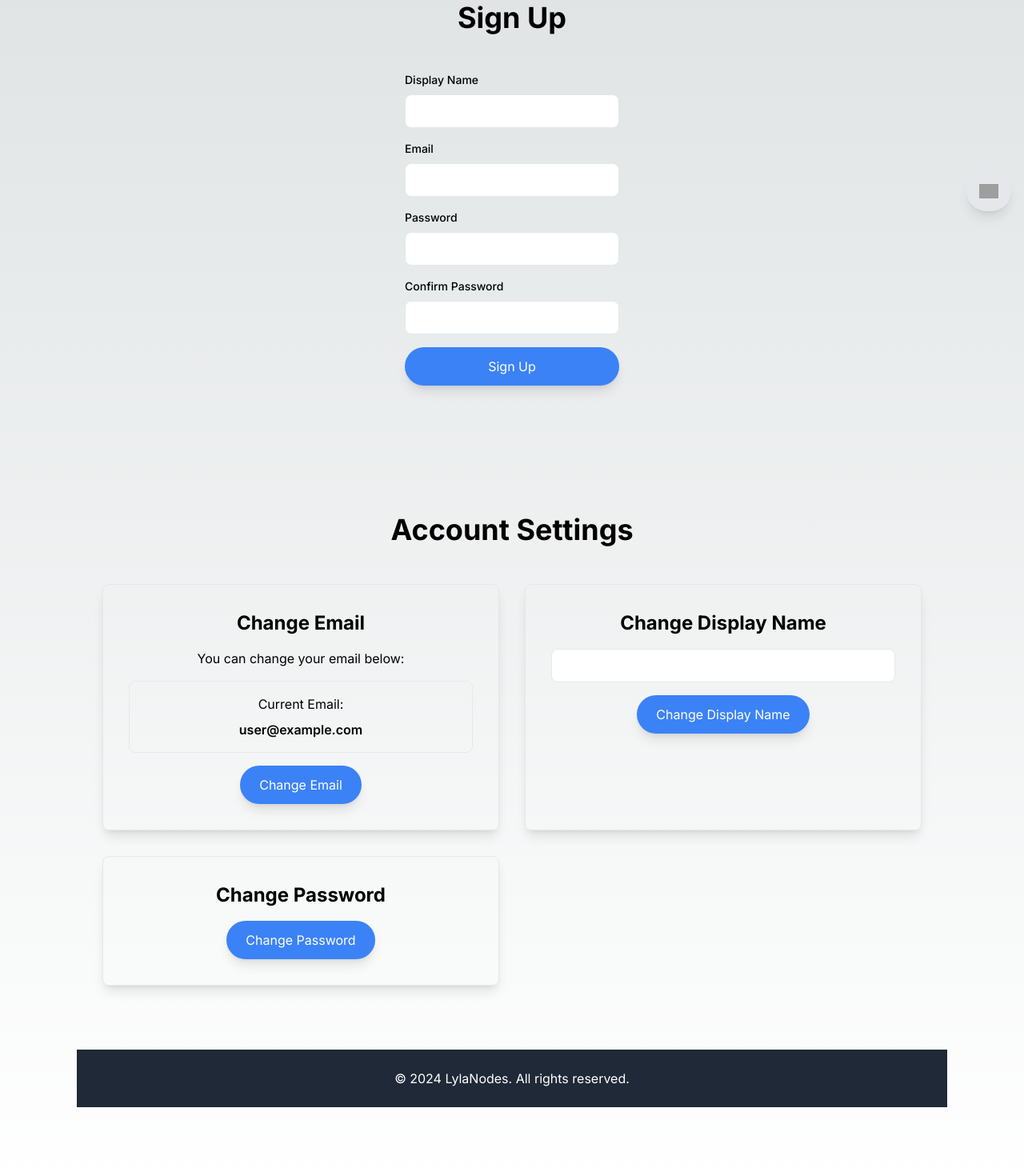
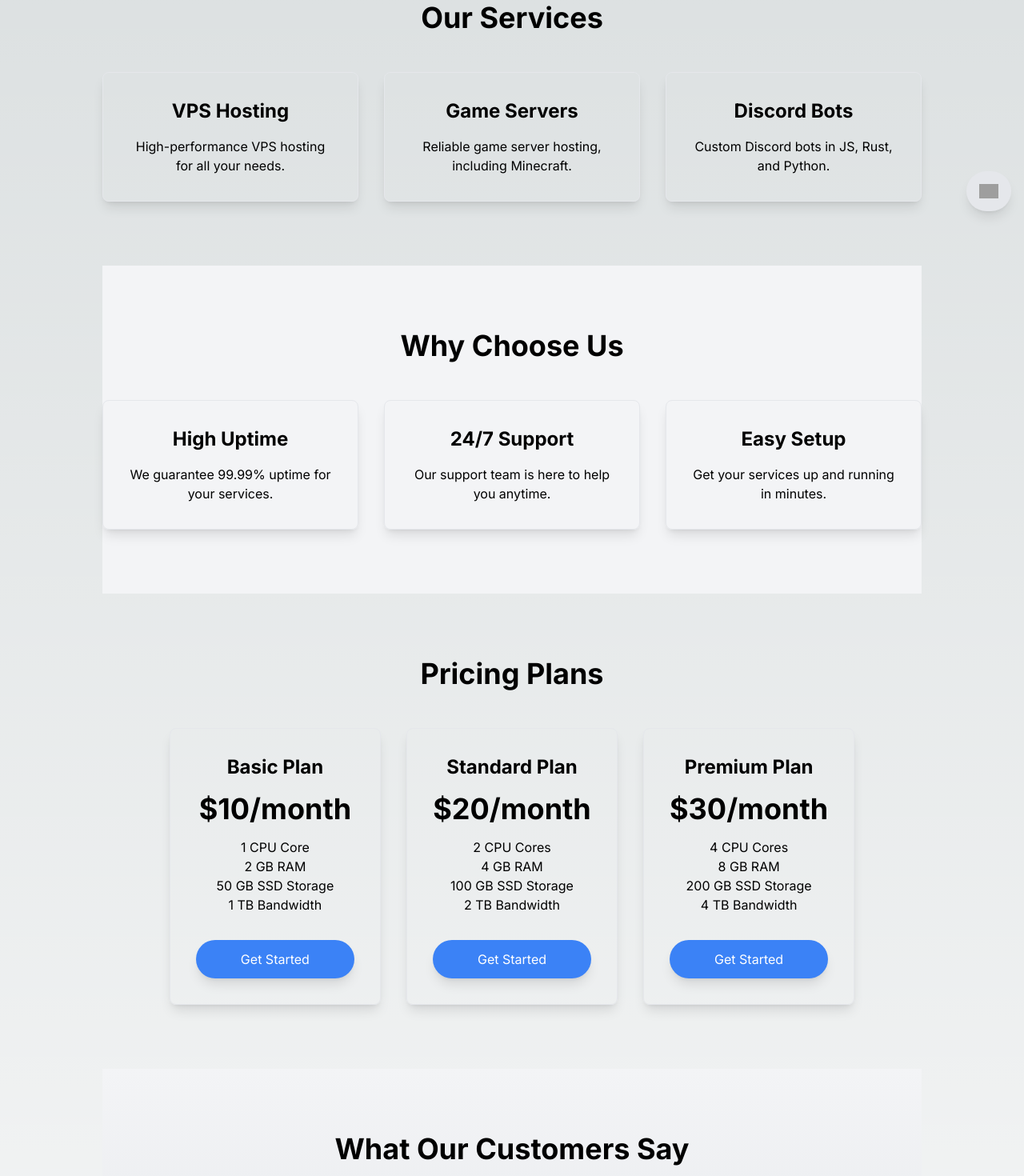
Before and after one commit to cayzedev/lylanodes-website, a Next.js app: page / in a window 1280 px wide. Shown: the part 520-1990 px from the top of the page at 80% size. Built offline with nearby package versions, Linux system fonts and the light colour scheme; grey boxes are pictures that could not be loaded.

Commit message:
Update page.tsx

```diff
--- a/app/page.tsx
+++ b/app/page.tsx
@@ -3,7 +3,6 @@
 import { useState, useEffect } from "react";
 import Image from "next/image";
 import Link from "next/link";
-import { useRouter } from "next/router";
 
 type Theme = "grey" | "dark" | "light";
 
@@ -15,8 +14,7 @@ export default function Home() {
   const [confirmPassword, setConfirmPassword] = useState<string>("");
   const [displayName, setDisplayName] = useState<string>("");
   const [mainEmail, setMainEmail] = useState<string>("user@example.com"); // Replace with actual main email
-
-  const router = useRouter();
+  const [isMenuOpen, setIsMenuOpen] = useState<boolean>(false); // State to manage menu open/close
 
   useEffect(() => {
     document.documentElement.setAttribute("data-theme", theme);
@@ -56,10 +54,13 @@ export default function Home() {
       alert("Passwords do not match");
       return;
     }
-    // Simulate sign-up process (replace with actual API call)
+    // Replace with your actual sign-up logic
     alert(`Signing up with Email: ${email}, Display Name: ${displayName}, and Password: ${password}`);
-    // Redirect to login page after successful sign-up
-    router.push("/login");
+    // Clear form fields after successful sign-up
+    setEmail("");
+    setPassword("");
+    setConfirmPassword("");
+    setDisplayName("");
   };
 
   const handleChangeEmail = () => {
@@ -86,10 +87,18 @@ export default function Home() {
     }
   };
 
+  const handleMenuToggle = () => {
+    setIsMenuOpen((prev) => !prev); // Toggle menu open/close state
+  };
+
+  const closeMenu = () => {
+    setIsMenuOpen(false); // Close the menu
+  };
+
   return (
     <main className={`flex min-h-screen flex-col items-center justify-between p-24 ${theme}`}>
       {/* Navigation */}
-      <nav className="w-full max-w-5xl flex items-center justify-between font-mono text-sm">
+      <nav className="w-full max-w-5xl flex items-center justify-between font-mono text-sm relative">
         <div className="flex items-center">
           <Link href="/">
             <a className="text-2xl font-bold">LylaNodes</a>
@@ -98,6 +107,7 @@ export default function Home() {
         <div className="relative inline-block text-left">
           <button
             type="button"
+            onClick={handleMenuToggle}
             className="inline-flex justify-center w-full rounded-md border border-gray-300 shadow-sm px-4 py-2 bg-white text-sm font-medium text-gray-700 hover:bg-gray-50 focus:outline-none"
             id="menu-button"
             aria-expanded="true"
@@ -105,16 +115,19 @@ export default function Home() {
           >
             Menu
           </button>
+          {/* Menu Dropdown */}
+          {isMenuOpen && (
             <div
               className="origin-top-right absolute right-0 mt-2 w-56 rounded-md shadow-lg bg-white ring-1 ring-black ring-opacity-5 focus:outline-none"
               role="menu"
               aria-orientation="vertical"
               aria-labelledby="menu-button"
               tabIndex={-1}
+              onBlur={closeMenu} // Close menu when focus leaves
             >
               <div className="py-1" role="none">
                 <a
-                onClick={() => handleRedirect("panel")}
+                  onClick={() => { handleRedirect("panel"); closeMenu(); }}
                   className="text-gray-700 block px-4 py-2 text-sm cursor-pointer"
                   role="menuitem"
                   tabIndex={0}
@@ -123,7 +136,7 @@ export default function Home() {
                   Panel
                 </a>
                 <a
-                onClick={() => handleRedirect("dashboard")}
+                  onClick={() => { handleRedirect("dashboard"); closeMenu(); }}
                   className="text-gray-700 block px-4 py-2 text-sm cursor-pointer"
                   role="menuitem"
                   tabIndex={0}
@@ -132,7 +145,7 @@ export default function Home() {
                   Dashboard
                 </a>
                 <a
-                onClick={() => handleRedirect("account")}
+                  onClick={() => { handleRedirect("account"); closeMenu(); }}
                   className="text-gray-700 block px-4 py-2 text-sm cursor-pointer"
                   role="menuitem"
                   tabIndex={0}
@@ -142,6 +155,7 @@ export default function Home() {
                 </a>
               </div>
             </div>
+          )}
         </div>
       </nav>
 
@@ -154,118 +168,125 @@ export default function Home() {
         </Link>
       </section>
 
-      {/* Sign-Up Section */}
+      {/* Services Section */}
       <section className="max-w-5xl mx-auto py-20">
-        <h2 className="text-4xl font-bold text-center mb-12">Sign Up</h2>
-        <form onSubmit={handleSignUp} className="max-w-xl mx-auto">
+        <h2 className="text-4xl font-bold text-center mb-12">Our Services</h2>
+        <div className="grid grid-cols-1 md:grid-cols-3 gap-8">
+          <div className="p-8 border rounded-lg text-center shadow-lg hover:shadow-xl transition">
+            <h3 className="text-2xl font-bold mb-4">VPS Hosting</h3>
+            <p>High-performance VPS hosting for all your needs.</p>
+          </div>
+          <div className="p-8 border rounded-lg text-center shadow-lg hover:shadow-xl transition">
+            <h3 className="text-2xl font-bold mb-4">Game Servers</h3>
+            <p>Reliable game server hosting, including Minecraft.</p>
+          </div>
+          <div className="p-8 border rounded-lg text-center shadow-lg hover:shadow-xl transition">
+            <h3 className="text-2xl font-bold mb-4">Discord Bots</h3>
+            <p>Custom Discord bots in JS, Rust, and Python.</p>
+          </div>
+        </div>
+      </section>
+
+      {/* Features Section */}
+      <section className="bg-gray-100 dark:bg-gray-800 py-20">
+        <div className="max-w-5xl mx-auto text-center">
+          <h2 className="text-4xl font-bold mb-12">Why Choose Us</h2>
+          <div className="grid grid-cols-1 md:grid-cols-3 gap-8">
+            <div className="p-8 border rounded-lg text-center shadow-lg hover:shadow-xl transition">
+              <h3 className="text-2xl font-bold mb-4">High Uptime</h3>
+              <p>We guarantee 99.99% uptime for your services.</p>
+            </div>
+            <div className="p-8 border rounded-lg text-center shadow-lg hover:shadow-xl transition">
+              <h3 className="text-2xl font-bold mb-4">24/7 Support</h3>
+              <p>Our support team is here to help you anytime.</p>
+            </div>
+            <div className="p-8 border rounded-lg text-center shadow-lg hover:shadow-xl transition">
+              <h3 className="text-2xl font-bold mb-4">Easy Setup</h3>
+              <p>Get your services up and running in minutes.</p>
+            </div>
+          </div>
+        </div>
+      </section>
+
+      {/* Pricing Section */}
+      <section className="max-w-5xl mx-auto py-20">
+        <h2 className="text-4xl font-bold text-center mb-12">Pricing Plans</h2>
+        <div className="grid grid-cols-1 md:grid-cols-3 gap-8">
+          <div className="p-8 border rounded-lg text-center shadow-lg hover:shadow-xl transition">
+            <h3 className="text-2xl font-bold mb-4">Basic Plan</h3>
+            <p className="text-4xl font-bold mb-4">$10/month</p>
+            <p>1 CPU Core</p>
+            <p>2 GB RAM</p>
+            <p>50 GB SSD Storage</p>
+            <p>1 TB Bandwidth</p>
+            <Link href="/contact">
+              <a className="block mt-8 bg-blue-500 text-white px-6 py-3 rounded-full shadow-lg hover:bg-blue-600 transition">Get Started</a>
+            </Link>
+          </div>
+          <div className="p-8 border rounded-lg text-center shadow-lg hover:shadow-xl transition">
+            <h3 className="text-2xl font-bold mb-4">Standard Plan</h3>
+            <p className="text-4xl font-bold mb-4">$20/month</p>
+            <p>2 CPU Cores</p>
+            <p>4 GB RAM</p>
+            <p>100 GB SSD Storage</p>
+            <p>2 TB Bandwidth</p>
+            <Link href="/contact">
+              <a className="block mt-8 bg-blue-500 text-white px-6 py-3 rounded-full shadow-lg hover:bg-blue-600 transition">Get Started</a>
+            </Link>
+          </div>
+          <div className="p-8 border rounded-lg text-center shadow-lg hover:shadow-xl transition">
+            <h3 className="text-2xl font-bold mb-4">Premium Plan</h3>
+            <p className="text-4xl font-bold mb-4">$30/month</p>
+            <p>4 CPU Cores</p>
+            <p>8 GB RAM</p>
+            <p>200 GB SSD Storage</p>
+            <p>4 TB Bandwidth</p>
+            <Link href="/contact">
+              <a className="block mt-8 bg-blue-500 text-white px-6 py-3 rounded-full shadow-lg hover:bg-blue-600 transition">Get Started</a>
+            </Link>
+          </div>
+        </div>
+      </section>
+
+      {/* Testimonials Section */}
+      <section className="max-w-5xl mx-auto py-20 bg-gradient-to-b from-gray-100 to-gray-200 dark:from-gray-800 dark:to-gray-900">
+        <div className="text-center">
+          <h2 className="text-4xl font-bold mb-12">What Our Customers Say</h2>
+          <div className="grid grid-cols-1 md:grid-cols-3 gap-8">
+            <div className="p-8 border rounded-lg text-center shadow-lg hover:shadow-xl transition">
+              <p>&quot;LylaNodes has been a game-changer for our business. The uptime is incredible!&quot;</p>
+              <p className="mt-4 font-bold">- John Doe</p>
+            </div>
+            <div className="p-8 border rounded-lg text-center shadow-lg hover:shadow-xl transition">
+              <p>&quot;Fantastic support and easy setup. Highly recommend!&quot;</p>
+              <p className="mt-4 font-bold">- Jane Smith</p>
+            </div>
+            <div className="p-8 border rounded-lg text-center shadow-lg hover:shadow-xl transition">
+              <p>&quot;Best hosting service I&apos;ve used. Reliable and affordable.&quot;</p>
+              <p className="mt-4 font-bold">- Sam Wilson</p>
+            </div>
+          </div>
+        </div>
+      </section>
+
+      {/* Contact Section */}
+      <section className="max-w-5xl mx-auto py-20">
+        <h2 className="text-4xl font-bold text-center mb-12">Contact Us</h2>
+        <form className="max-w-xl mx-auto">
           <div className="mb-4">
-            <label htmlFor="displayName" className="block text-sm font-medium mb-2">
-              Display Name
-            </label>
-            <input
-              type="text"
-              id="displayName"
-              name="displayName"
-              value={displayName}
-              onChange={(e) => setDisplayName(e.target.value)}
-              className="w-full px-4 py-2 border rounded-lg focus:outline-none focus:ring-2 focus:ring-blue-500"
-              required
-            />
+            <label htmlFor="name" className="block text-sm font-medium mb-2">Name</label>
+            <input type="text" id="name" name="name" className="w-full px-4 py-2 border rounded-lg focus:outline-none focus:ring-2 focus:ring-blue-500" required />
           </div>
           <div className="mb-4">
-            <label htmlFor="email" className="block text-sm font-medium mb-2">
-              Email
-            </label>
-            <input
-              type="email"
-              id="email"
-              name="email"
-              value={email}
-              onChange={(e) => setEmail(e.target.value)}
-              className="w-full px-4 py-2 border rounded-lg focus:outline-none focus:ring-2 focus:ring-blue-500"
-              required
-            />
+            <label htmlFor="email" className="block text-sm font-medium mb-2">Email</label>
+            <input type="email" id="email" name="email" className="w-full px-4 py-2 border rounded-lg focus:outline-none focus:ring-2 focus:ring-blue-500" required />
           </div>
           <div className="mb-4">
-            <label htmlFor="password" className="block text-sm font-medium mb-2">
-              Password
-            </label>
-            <input
-              type="password"
-              id="password"
-              name="password"
-              value={password}
-              onChange={(e) => setPassword(e.target.value)}
-              className="w-full px-4 py-2 border rounded-lg focus:outline-none focus:ring-2 focus:ring-blue-500"
-              required
-            />
+            <label htmlFor="message" className="block text-sm font-medium mb-2">Message</label>
+            <textarea id="message" name="message" className="w-full px-4 py-2 border rounded-lg focus:outline-none focus:ring-2 focus:ring-blue-500" rows={4} required></textarea>
           </div>
-          <div className="mb-4">
-            <label htmlFor="confirmPassword" className="block text-sm font-medium mb-2">
-              Confirm Password
-            </label>
-            <input
-              type="password"
-              id="confirmPassword"
-              name="confirmPassword"
-              value={confirmPassword}
-              onChange={(e) => setConfirmPassword(e.target.value)}
-              className="w-full px-4 py-2 border rounded-lg focus:outline-none focus:ring-2 focus:ring-blue-500"
-              required
-            />
-          </div>
-          <button
-            type="submit"
-            className="w-full bg-blue-500 text-white px-6 py-3 rounded-full shadow-lg hover:bg-blue-600 transition"
-          >
-            Sign Up
-          </button>
+          <button type="submit" className="w-full bg-blue-500 text-white px-6 py-3 rounded-full shadow-lg hover:bg-blue-600 transition">Send Message</button>
         </form>
-      </section>
-
-      {/* Account Settings Section */}
-      <section className="max-w-5xl mx-auto py-20">
-        <h2 className="text-4xl font-bold text-center mb-12">Account Settings</h2>
-        <div className="grid grid-cols-1 md:grid-cols-2 gap-8">
-          <div className="p-8 border rounded-lg text-center shadow-lg hover:shadow-xl transition">
-            <h3 className="text-2xl font-bold mb-4">Change Email</h3>
-            <p className="mb-4">You can change your email below:</p>
-            <div className="border p-4 rounded-lg mb-4">
-              <p className="mb-2">Current Email:</p>
-              <p className="font-semibold">{mainEmail}</p>
-            </div>
-            <button
-              className="bg-blue-500 text-white px-6 py-3 rounded-full shadow-lg hover:bg-blue-600 transition"
-              onClick={handleChangeEmail}
-            >
-              Change Email
-            </button>
-          </div>
-          <div className="p-8 border rounded-lg text-center shadow-lg hover:shadow-xl transition">
-            <h3 className="text-2xl font-bold mb-4">Change Display Name</h3>
-            <input
-              type="text"
-              value={displayName}
-              onChange={(e) => setDisplayName(e.target.value)}
-              className="w-full px-4 py-2 border rounded-lg focus:outline-none focus:ring-2 focus:ring-blue-500 mb-4"
-            />
-            <button
-              className="bg-blue-500 text-white px-6 py-3 rounded-full shadow-lg hover:bg-blue-600 transition"
-              onClick={handleChangeDisplayName}
-            >
-              Change Display Name
-            </button>
-          </div>
-          <div className="p-8 border rounded-lg text-center shadow-lg hover:shadow-xl transition">
-            <h3 className="text-2xl font-bold mb-4">Change Password</h3>
-            <button
-              className="bg-blue-500 text-white px-6 py-3 rounded-full shadow-lg hover:bg-blue-600 transition"
-              onClick={handleChangePassword}
-            >
-              Change Password
-            </button>
-          </div>
-        </div>
       </section>
 
       {/* Footer */}
@@ -285,7 +306,12 @@ export default function Home() {
         className="fixed bottom-4 right-4 bg-gray-200 dark:bg-gray-700 p-4 rounded-full shadow-lg hover:shadow-xl transition"
         onClick={toggleTheme}
       >
-        <Image src="/half-moon.svg" alt="Toggle Theme" width={24} height={24} />
+        <Image
+          src="/half-moon.svg"
+          alt="Toggle Theme"
+          width={24}
+          height={24}
+        />
       </button>
     </main>
   );
```
Lines whose indentation alone changed are shown as unchanged.
